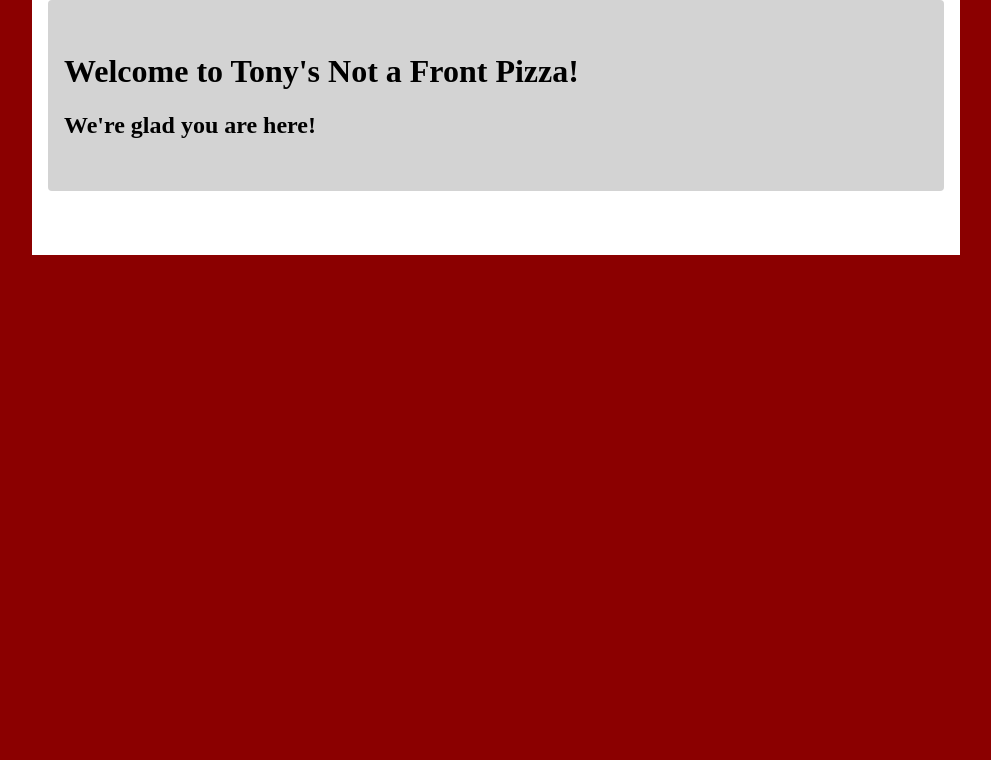
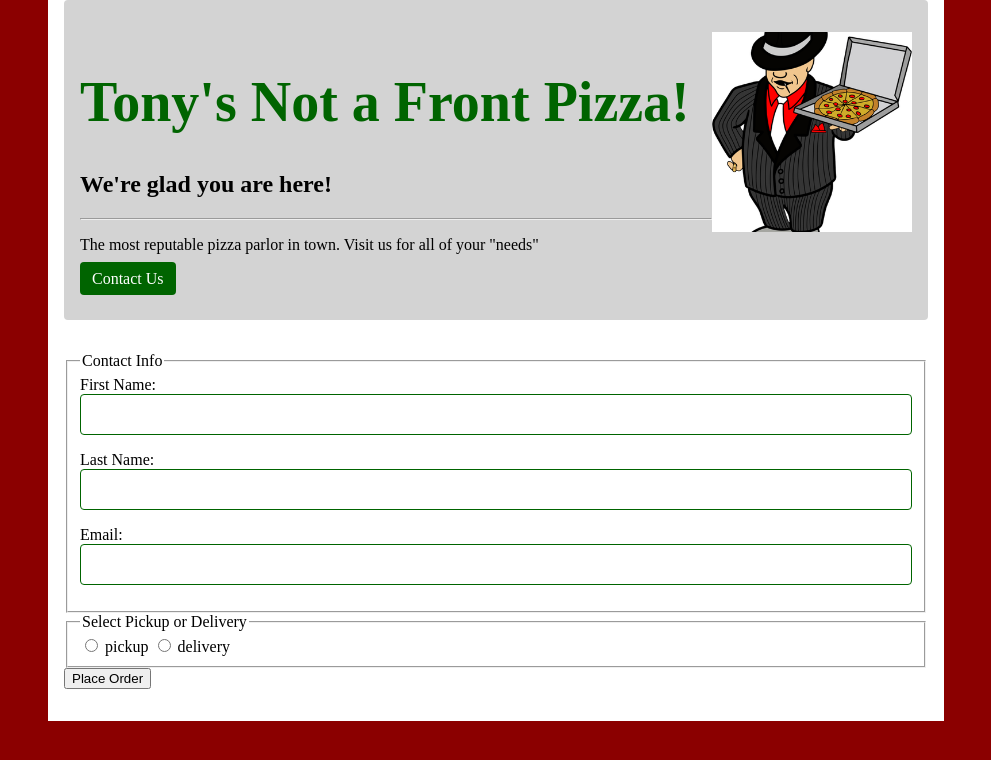
Before and after one commit to Baclooza/Pizza, a web app: file index.html in a window 1280 px wide. Shown: the top 760 px of the page, without its empty margins (144-1135 px from the left). Run offline with its HTML, style and script files only (its server is not run), Linux system fonts and the light colour scheme.

Commit message:
added form feilds

```diff
--- a/index.html
+++ b/index.html
@@ -12,9 +12,42 @@
 <body>
     <div id="main">
         <div id="header">
-            <h1>Welcome to Tony's Not a Front Pizza!</h1>
+            <img src="Images/Tony.png" alt="Trustworthy Pizza Guy">
+            <h1>Tony's Not a Front Pizza!</h1>
             <h2>We're glad you are here!</h2>
+            <hr>
+            <p>The most reputable pizza parlor in town. Visit us for all of your "needs"</p>
+            <a id="contact-button" href="#" role="button">Contact Us</a>
         </div>
+        <form id="pizza-form" action="#" method="get">
+
+            <!-- Contact Info -->
+             <fieldset>
+                <legend>Contact Info</legend>
+                <label for="fname">First Name: </label>
+                <input type="text" id="fname" name="fname">
+
+                <label for="lname">Last Name: </label>
+                <input type="text" id="lname" name="lname">
+
+                <label for="email">Email: </label>
+                <input type="email" id="email" name="email">
+
+             </fieldset>
+            <!-- Pickup or Delivery -->
+             <fieldset>
+                <legend>Select Pickup or Delivery</legend>
+                <label for="pickup">
+                    <input type="radio" id="pickup" name="method" value="pickup">
+                    pickup
+                </label>
+                <label for="delivery">
+                    <input type="radio" id="delivery" name="method" value="delivery">
+                    delivery
+                </label>
+             </fieldset>
+             <button type="submit" id="order-button">Place Order</button>
+        </form>
     </div>
 </body>
 </html>
--- a/styles/pizza-styles.css
+++ b/styles/pizza-styles.css
@@ -1,3 +1,7 @@
+* {
+    box-sizing: border-box;
+}
+
 body {
     background-color: darkred;
     margin: 0;
@@ -17,3 +21,33 @@ body {
     padding: 2rem 1rem;
     margin-bottom: 2rem;
 }
+
+#header img{
+    max-width: 200px;
+    float: right;
+}
+
+#header h1{
+    font-weight: 600;
+    color: darkgreen;
+    font-size: 3.5rem;
+}
+
+#contact-button{
+    border: none;
+    background-color: darkgreen;
+    border-color: darkgreen;
+    padding: .5rem .75rem;
+    border-radius: .25rem;
+    text-decoration: none;
+    color: white;
+    font-size: 1rem;
+}
+
+input[type="text"], input[type="email"]{
+    width: 100%;
+    border: 1px solid darkgreen;
+    border-radius: .25rem;
+    margin: 0rem 0rem 1rem 0rem;
+    padding: .75rem;
+}
```
